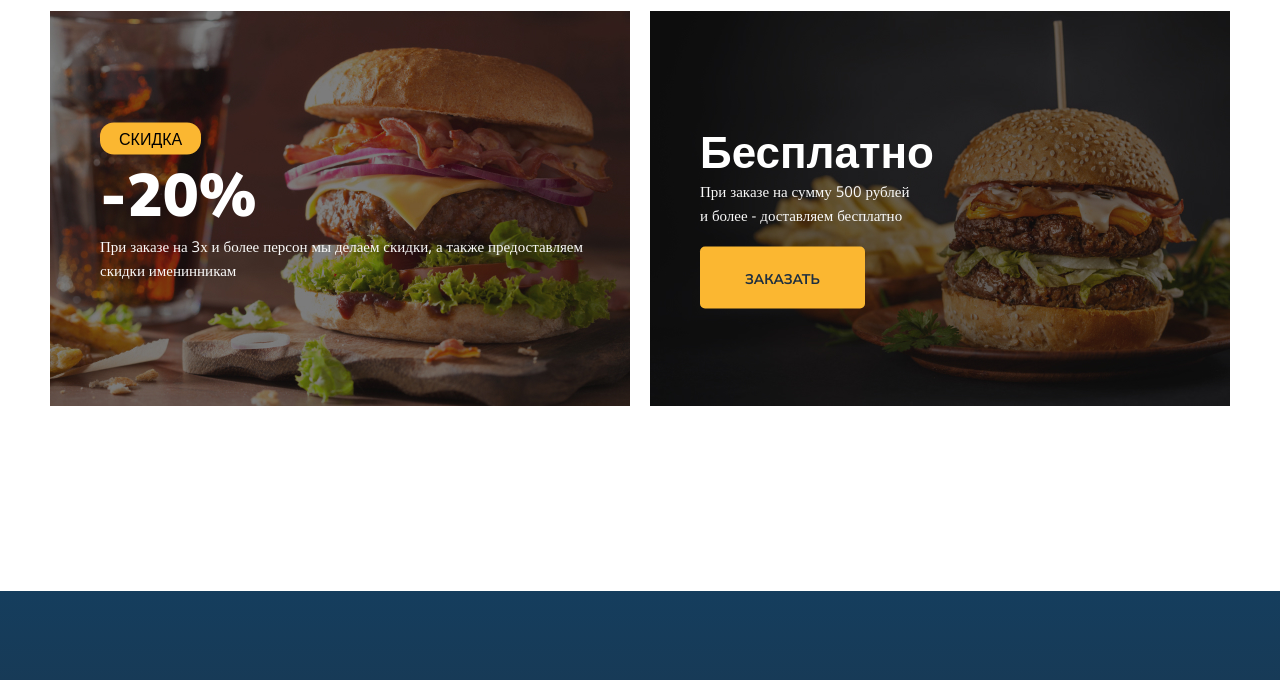
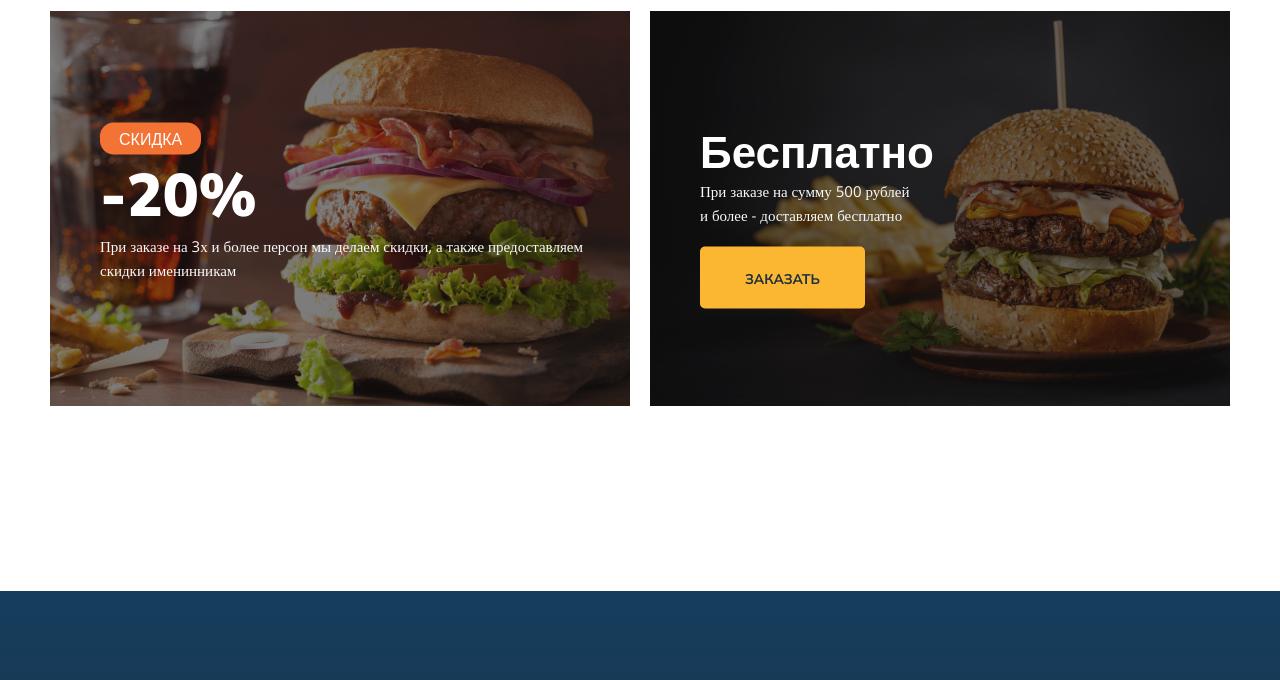
Before and after one commit to YuriySko/WebBurger, a plain HTML site: page index.html in a window 1280 px wide. Shown: the part 1040-1720 px from the top of the page. Drawn offline with nearby package versions, Linux system fonts and the light colour scheme.

Commit message:
Add files via upload

```diff
--- a/css/style.css
+++ b/css/style.css
@@ -109,7 +109,8 @@ body {
 .label {
     display: inline-flex;
     padding: 5px 19px;
-    background-color: #fbb731;
+    color: #ffffff;
+    background-color: #f37335;
     border-radius: 14px;
     margin-bottom: 3px;
     text-transform: uppercase;
```
